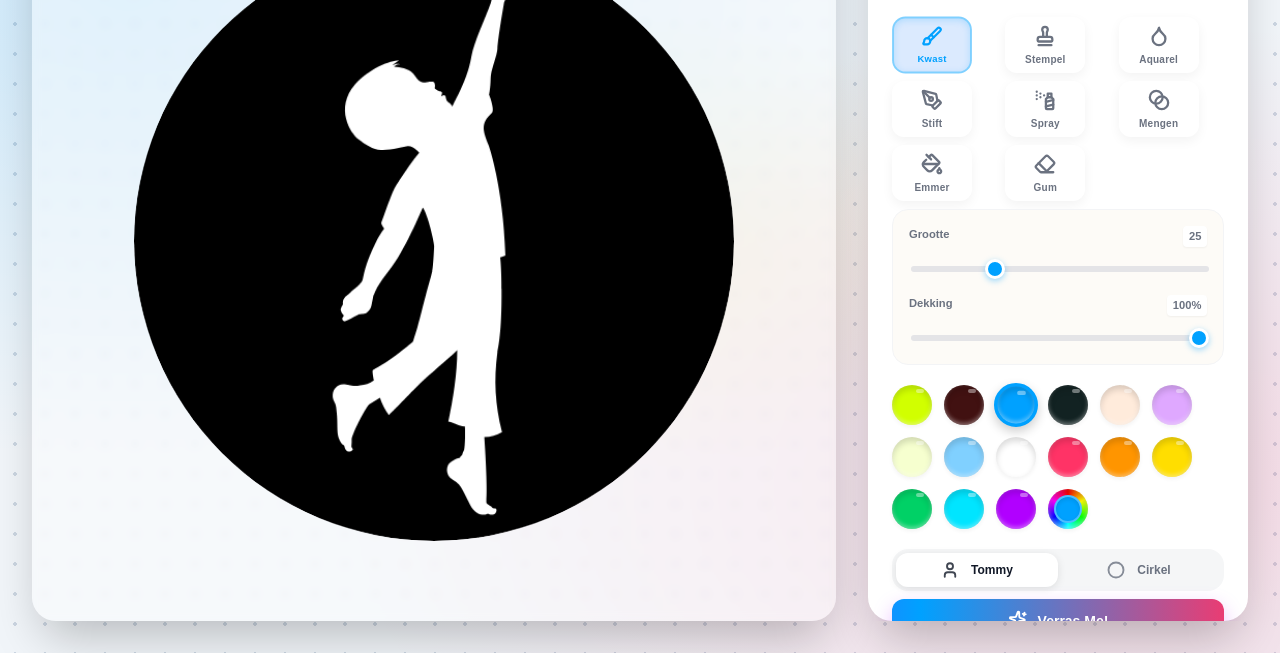
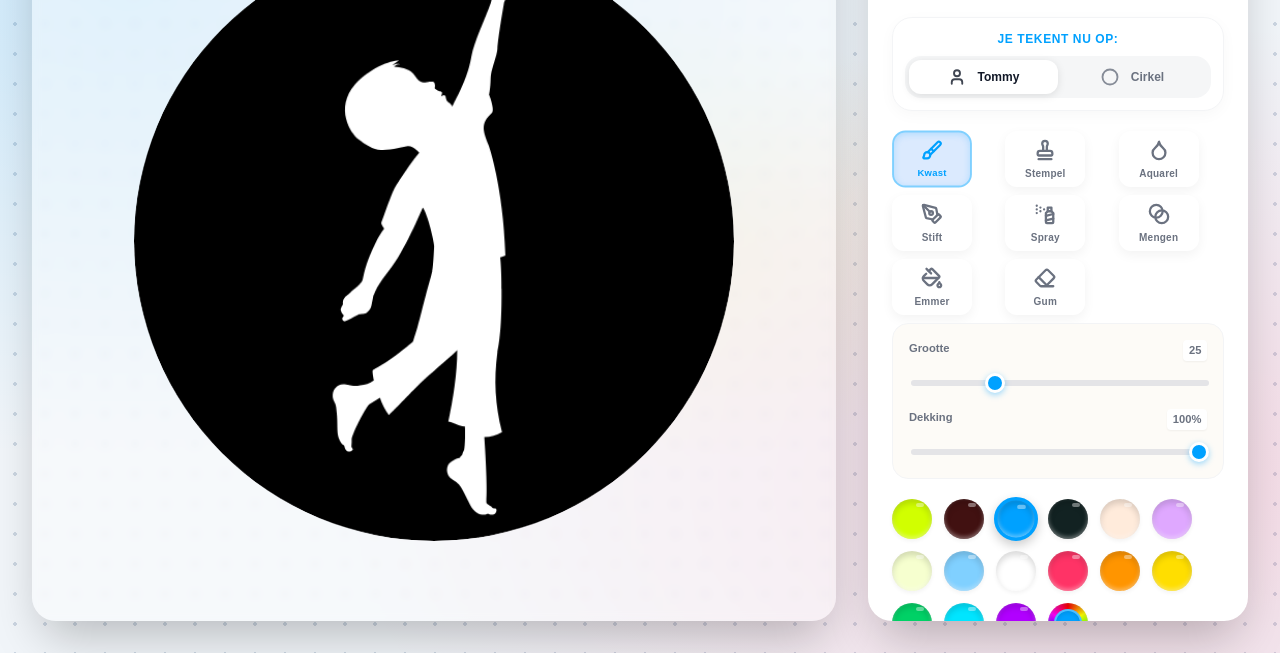
Before and after one commit to martijndevalk/tommys-verfdoos, an Astro site: page / in a window 1280 px wide. Shown: the part 171-824 px from the top of the page. Built offline with nearby package versions, Linux system fonts and the light colour scheme; Astro itself is replaced by a stand-in of ours.

Commit message:
Reorder layer tabs for better clarity
- Moves layer selection to the top of the toolbar for enhanced usability.
- Introduces styles for the new layout and dark mode adaptation.
- Improves user experience by clarifying active layer status.

```diff
--- a/src/components/Verfdoos/Toolbar.module.css
+++ b/src/components/Verfdoos/Toolbar.module.css
@@ -349,6 +349,31 @@
   box-shadow: inset 0 2px 4px rgba(0,0,0,0.1);
 }
 
+.sectionLayersTop {
+  display: flex;
+  flex-direction: column;
+  gap: 0.5rem;
+  background: white;
+  padding: 0.75rem;
+  border-radius: 1.25rem;
+  border: 1px solid var(--color-gray-100);
+  box-shadow: 0 4px 15px rgba(0,0,0,0.03);
+}
+
+:global(.dark) .sectionLayersTop {
+  background: rgba(31, 41, 55, 0.5);
+  border-color: rgba(55, 65, 81, 0.5);
+}
+
+.sectionHeader {
+  font-size: 0.75rem;
+  font-weight: 800;
+  text-transform: uppercase;
+  color: var(--color-primary);
+  text-align: center;
+  letter-spacing: 0.05em;
+}
+
 .layerTabs {
   background: rgba(243, 244, 246, 0.8);
   padding: 0.25rem;
--- a/src/components/Verfdoos/Toolbar.tsx
+++ b/src/components/Verfdoos/Toolbar.tsx
@@ -62,6 +62,24 @@ export function Toolbar({
           </button>
         </div>
 
+        {/* Lagen tab area - moved to top for clarity */}
+        <div className={styles.sectionLayersTop}>
+          <div className={styles.sectionHeader}>Je tekent nu op:</div>
+          <div className={styles.layerTabs}>
+            <button
+              onClick={() => setActiveLayer('fg')}
+              className={`${styles.layerTab} ${activeLayer === 'fg' ? styles.layerTabActive : ''}`}
+            >
+              <User size={18} strokeWidth={2.5} className={styles.tabIcon} /> Tommy
+            </button>
+            <button
+              onClick={() => setActiveLayer('bg')}
+              className={`${styles.layerTab} ${activeLayer === 'bg' ? styles.layerTabActive : ''}`}
+            >
+              <Circle size={18} strokeWidth={2.5} className={styles.tabIcon} /> Cirkel
+            </button>
+          </div>
+        </div>
         {/* Tools tab area */}
         <div className={styles.sectionTools}>
           <div className={styles.toolsGrid}>
@@ -124,23 +142,8 @@ export function Toolbar({
           </div>
         </div>
 
-        {/* Lagen tab area */}
+        {/* Lagen tab area was moved to top */}
         <div className={styles.sectionLayers}>
-          <div className={styles.layerTabs}>
-            <button
-              onClick={() => setActiveLayer('fg')}
-              className={`${styles.layerTab} ${activeLayer === 'fg' ? styles.layerTabActive : ''}`}
-            >
-              <User size={18} strokeWidth={2.5} className={styles.tabIcon} /> Tommy
-            </button>
-            <button
-              onClick={() => setActiveLayer('bg')}
-              className={`${styles.layerTab} ${activeLayer === 'bg' ? styles.layerTabActive : ''}`}
-            >
-              <Circle size={18} strokeWidth={2.5} className={styles.tabIcon} /> Cirkel
-            </button>
-          </div>
-
           <div className={styles.actionsBox}>
             <button onClick={onRandomize} className={styles.magicButton}>
               <motion.div animate={{ rotate: [0, 15, -15, 0] }} transition={{ repeat: Infinity, duration: 2.5, ease: "easeInOut" }}>
```
